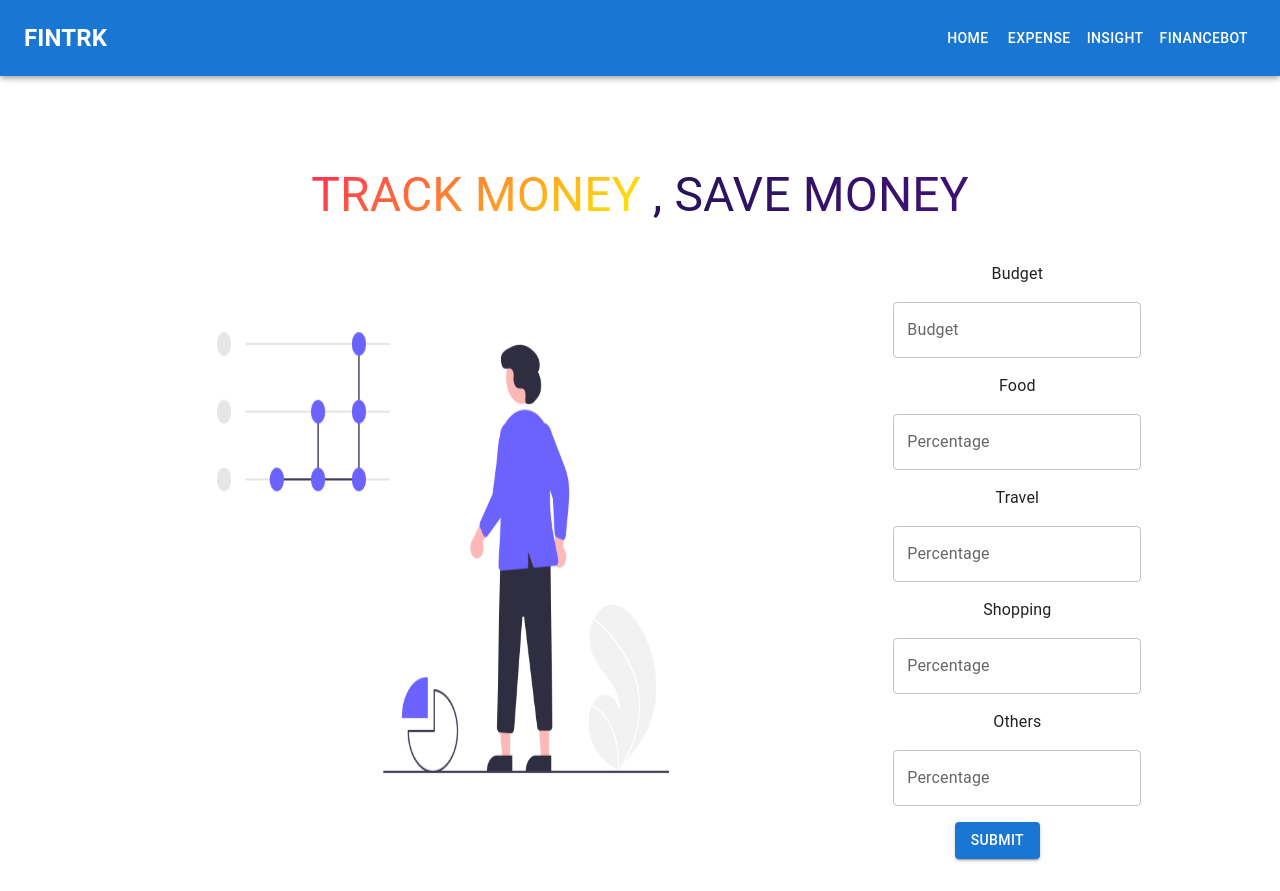
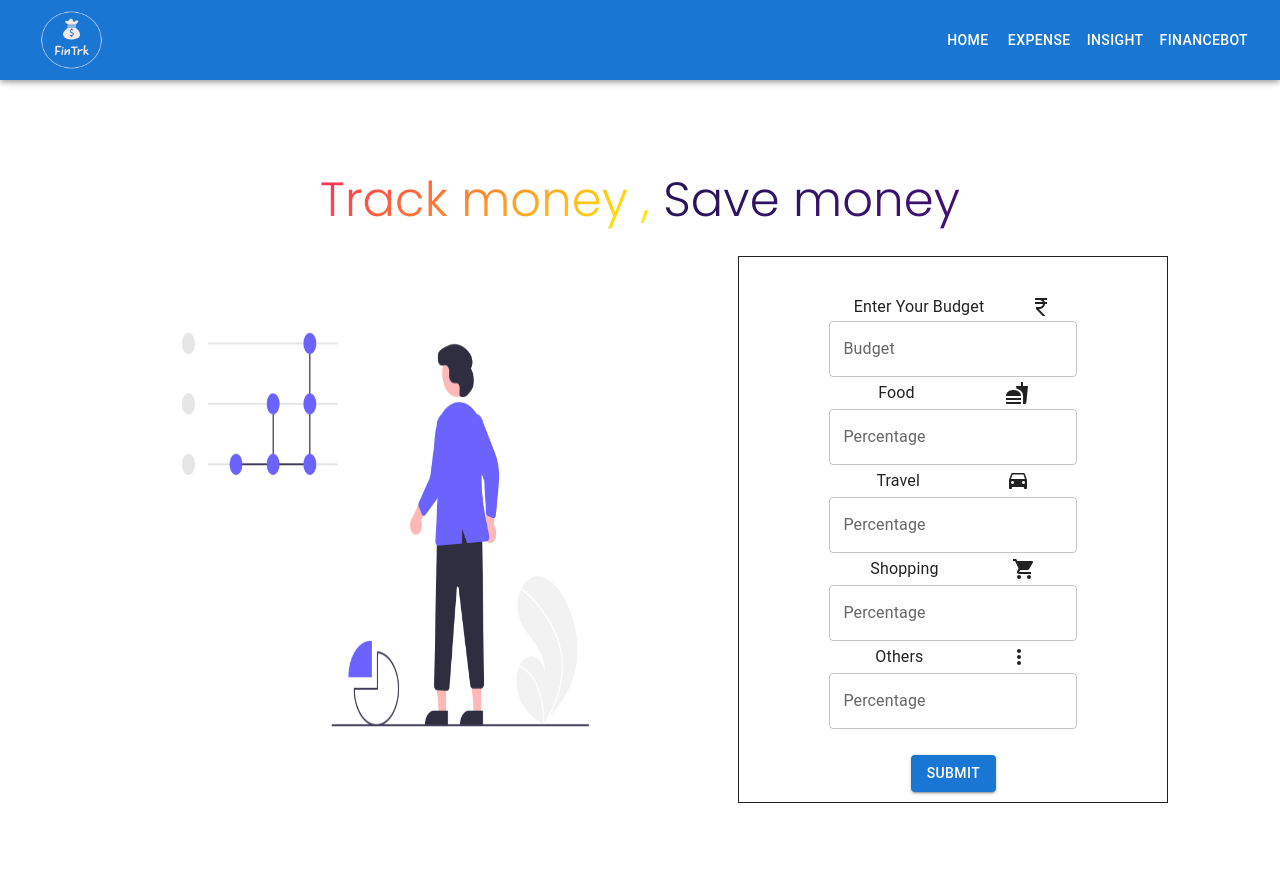
Before and after one commit to sikehish/Hack_Overflow, a React (Vite) app in the folder frontend/: page / in a window 1280 px wide. After the commit the page ends 835 px from the top, so only its background shows below. Built offline with nearby package versions, Linux system fonts and the light colour scheme; a web font is replaced by a local one.

Commit message:
added box and fonts

```diff
--- a/frontend/src/App.css
+++ b/frontend/src/App.css
@@ -15,7 +15,6 @@ input {
 
 .animate-charcter
 {
-   text-transform: uppercase;
   background-image: linear-gradient(
     -225deg,
     #231557 0%,
@@ -34,6 +33,7 @@ input {
   animation: textclip 2s linear infinite;
   display: inline-block;
       font-size: 190px;
+      font-family: Poppins;
 }
 
 @keyframes textclip {
--- a/frontend/src/components/Chart.jsx
+++ b/frontend/src/components/Chart.jsx
@@ -36,6 +36,7 @@ function Charte() {
     const Display=()=>{
         return exp.map((data)=>{
             if(data.expenses>data.targetExpense){
+                // eslint-disable-next-line react/jsx-key
                 return <div>
                     <p>Your expenses in  <b>{data._id} </b> is over by {data.expenses-data.targetExpense} than your target</p>
                 </div>
--- a/frontend/src/components/Navbar.jsx
+++ b/frontend/src/components/Navbar.jsx
@@ -9,12 +9,12 @@ import IconButton from '@mui/material/IconButton';
 import List from '@mui/material/List';
 import ListItem from '@mui/material/ListItem';
 import ListItemButton from '@mui/material/ListItemButton';
-import ListItemText from '@mui/material/ListItemText';
 import MenuIcon from '@mui/icons-material/Menu';
 import Toolbar from '@mui/material/Toolbar';
 import Typography from '@mui/material/Typography';
 import Button from '@mui/material/Button';
 import { Link } from 'react-router-dom';
+
 
 const drawerWidth = 240;
 const navItems = [{name:'Home',link:'/'},{name:'Expense',link:'/expense'},{name:'Insight',link:'/chart'},{name:'FinanceBot',link:'/bot'}];
@@ -61,7 +61,8 @@ function DrawerAppBar(props) {
           >
             <MenuIcon />
           </IconButton>
-          <h2>FINTRK</h2>
+          <img src="images/logo-removebg-preview.png" height={"80px"} width={"95px"} style={{"padding":"0 5px"}} alt="" />
+          {/* <h2>FINTRK</h2> */}
           <Typography
             variant="h6"
             component="div"
--- a/frontend/src/screens/Home.jsx
+++ b/frontend/src/screens/Home.jsx
@@ -2,26 +2,50 @@ import TextField from '@mui/material/TextField';
 import Button from '@mui/material/Button';
 import axios from 'axios';
 import DrawerAppBar from '../components/Navbar';
+import CurrencyRupeeIcon from '@mui/icons-material/CurrencyRupee';
+import FastfoodIcon from '@mui/icons-material/Fastfood';
+import DriveEtaIcon from '@mui/icons-material/DriveEta';
+import ShoppingCartIcon from '@mui/icons-material/ShoppingCart';
+import MoreVertIcon from '@mui/icons-material/MoreVert';
 
 
 export default function Home() {
-    let categories = ['Food', 'Travel', 'Shopping', 'Others']
 
     const Form = () => {
-        return categories.map((cat) => {
+
         // eslint-disable-next-line react/jsx-key
-            return <li>
-                <p>{cat}</p>
-                <TextField id="outlined-basic" label="Percentage" variant="outlined" name={cat} />
-            </li>
-        })
+        return (<>
+            <div style={{ "display": "flex", "justifyContent": "space-around", "margin": "4px" }}>
+                <p style={{ "margin": "0" }}>Food </p>
+                <FastfoodIcon />
+            </div>
+            <TextField id="outlined-basic" label="Percentage" variant="outlined" name="Food" />
+            <div style={{ "display": "flex", "justifyContent": "space-around", "margin": "4px" }}>
+                <p style={{ "margin": "0" }}>Travel </p>
+                <DriveEtaIcon />
+            </div>
+            <TextField id="outlined-basic" label="Percentage" variant="outlined" name="Travel" />
+            <div style={{ "display": "flex", "justifyContent": "space-around", "margin": "4px" }}>
+                <p style={{ "margin": "0" }}>Shopping </p>
+                <ShoppingCartIcon />
+            </div>
+            <TextField id="outlined-basic" label="Percentage" variant="outlined" name="Shopping" />
+            <div style={{ "display": "flex", "justifyContent": "space-around", "margin": "4px" }}>
+                <p style={{ "margin": "0" }}>Others </p>
+                <MoreVertIcon />
+            </div>
+            <TextField id="outlined-basic" label="Percentage" variant="outlined" name="Others" />
+
+        </>)
+
+
 }
 
 const handelsubmit = (e) => {
     e.preventDefault()
     var data = []
     data = [{
-            category: 'Enter Your Budget',
+        category: 'Budget',
         amount: e.target.budget.value
     }, {
         category: 'Food',
@@ -61,19 +85,23 @@ export default function Home() {
 
 return (<>
     <DrawerAppBar />
-        <div className="container" style={{"padding":"15px 0"}}>
+    <div className="container" style={{ "padding": "20px 0" }}>
         <div className="row">
             <div className="col-md-12 text-center">
-                    <p style={{"margin":"0","fontSize":"3rem"}} className="animate-charcter"> Track money , Save money</p>
+                <p style={{ "margin": "0","padding":"0", "fontSize": "3rem" }} className="animate-charcter"> Track money , Save money</p>
             </div>
         </div>
     </div>
-        <div style={{ "display": "flex", "justifyContent": "space-evenly" }}>
-            <img src="images/home.png" alt="" style={{ "width": "50%","margin":"0" }} />
-            <div>
+    <div style={{ "display": "flex", "justifyContent": "space-evenly"}}>
+        <img src="images/home.png" alt="" style={{ "width": "45%", "margin": "0" }} />
+        <div style={{"padding":"10px 40px","border":"1px solid" }}>
             <form onSubmit={handelsubmit}>
-                    <ul style={{ "listStyle": "none" }} className="form-container">
-                        <p>Budget</p>
+                <ul style={{ "listStyle": "none","padding":"10px 50px" }} className="form-container">
+                    <div style={{ "display": "flex", "justifyContent": "space-around", "margin": "2px" }}>
+                        <p style={{ "margin": "0" }}>Enter Your Budget </p>
+                        <CurrencyRupeeIcon />
+                    </div>
+
                     <TextField id="outlined-basic" label="Budget" variant="outlined" name="budget" />
                     <Form />
                 </ul>
```
Also changed, not shown: frontend/index.html (+0 -7 lines), frontend/public/images/logo-removebg-preview.png (added), frontend/public/images/logo.jpg (added). Lines whose indentation alone changed are shown as unchanged.
